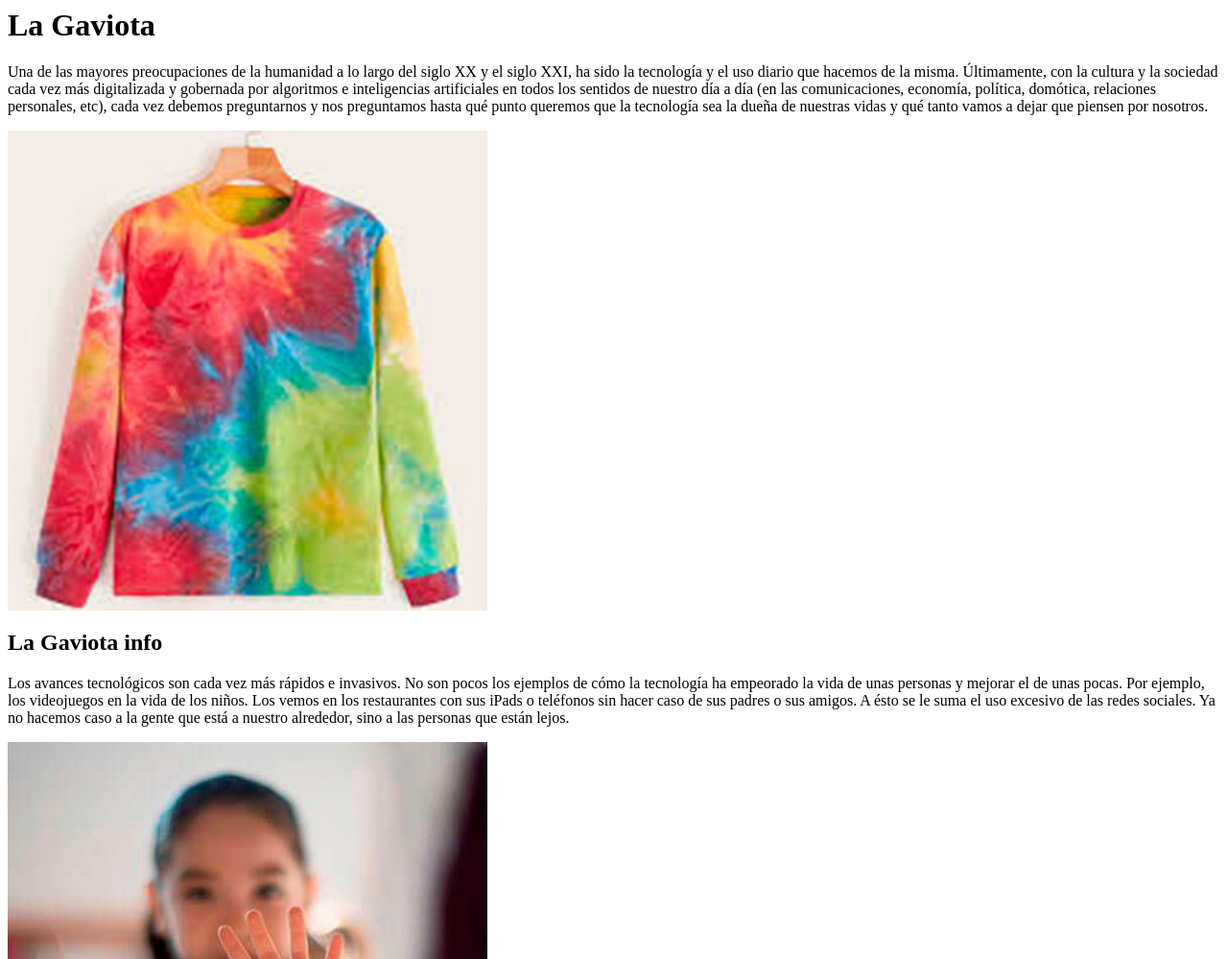
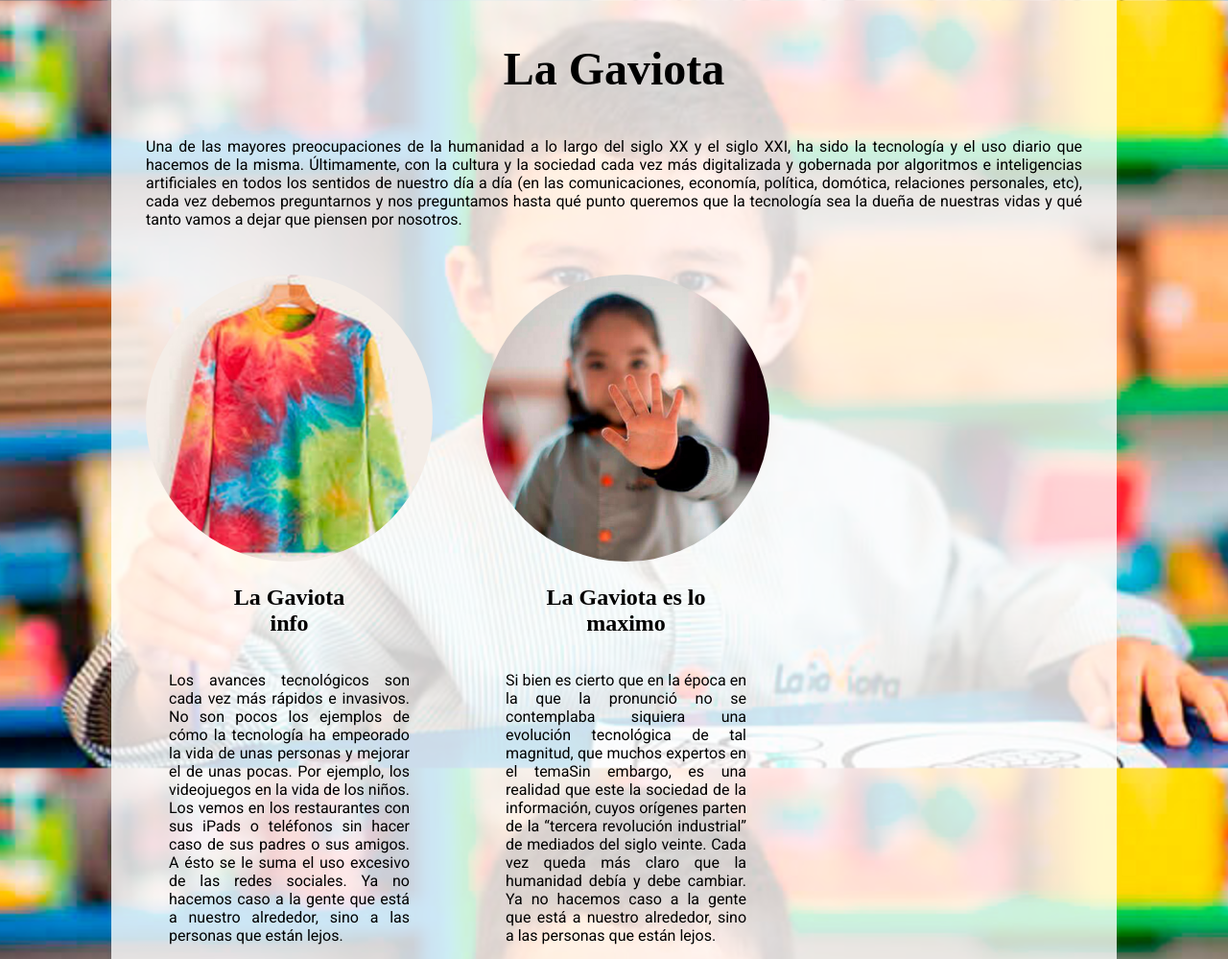
Before and after one commit to ReginaRichter/ejercicio-1, a plain HTML site: page index.html in a window 1280 px wide. Shown: the top 999 px of the page at 96% size. Drawn offline with Linux system fonts and the light colour scheme; a web font is replaced by a local one.

Commit message:
Adding styles

```diff
--- a/index.html
+++ b/index.html
@@ -3,6 +3,7 @@
 		<title>
 			Ejercicio 1
 		</title>
+		<link rel="stylesheet" type="text/css" href="style.css">
 		<link href="https://fonts.googleapis.com/css?family=Jomolhari|Roboto&display=swap" rel="stylesheet">
 	</head>
 	<body>
@@ -19,7 +20,7 @@ Últimamente, con la cultura y la sociedad cada vez más digitalizada y gobern
 
 				<img src="1.jpg">
 				<h2>
-					La Gaviota info
+					La Gaviota <br>info
 				</h2>
 				<p>
 
@@ -31,15 +32,11 @@ Últimamente, con la cultura y la sociedad cada vez más digitalizada y gobern
             <div class="article">
 				<img src="2.jpg">
 				<h2>
-					La Gaviota es lo maximo
+					La Gaviota es lo <br>maximo
 				</h2>
 				<p>
-					Si bien es cierto que en la época en la que la pronunció no se contemplaba
-                    siquiera una evolución tecnológica de tal magnitud, que muchos expertos en el tema,
-                    Informática, Era Digital, Era de Internet...). Sin embargo, es una realidad que este
-                    la sociedad de la información, cuyos orígenes parten de la “tercera revolución
-                    industrial” de mediados del siglo veinte. Cada vez queda más claro que la humanidad
-                    debía y debe cambiar.
+					Si bien es cierto que en la época en la que la pronunció no se contemplaba siquiera una evolución tecnológica de tal magnitud, que muchos expertos en el temaSin embargo, es una realidad que este la sociedad de la información, cuyos orígenes parten de la “tercera revolución industrial” de mediados del siglo veinte. Cada vez queda más claro que la humanidad
+                    debía y debe cambiar. Ya no hacemos caso a la gente que está a nuestro alrededor, sino a las personas que están lejos.
 
 				</p>
 			</div>
--- a/style.css
+++ b/style.css
@@ -1,7 +1,7 @@
 body{
 	margin:0;
 	padding:0;
-	font-family: sans-serif;
+	font-family: 'Roboto' sans-serif;
 	background: url('4.jpg') no-repeat center center fixed;
 	background-size: cover;
 }
@@ -15,9 +15,12 @@ body{
 }
 
 .article{
-	width: 27%;
+	width: 29.2%;
 	height: auto;
 	display: inline-block;
+	margin:12px;
+	padding: 12px;
+
 
 }
 
@@ -28,8 +31,28 @@ img{
 }
 p{
 	text-align: justify;
+	margin: 12px;
+	padding: 12px;
+	font-family: 'Roboto', sans-serif;
+	text-align: justify;
+
+
 }
 
 .article img {
 	border-radius: 500px;
 }
+
+h1{
+
+	font-size: 48px;
+	text-align: center;
+	font-family: 'Jomolhari', serif;
+
+}
+
+h2{
+	margin: 12px;
+	padding:12px;
+	text-align: center;
+}
```
